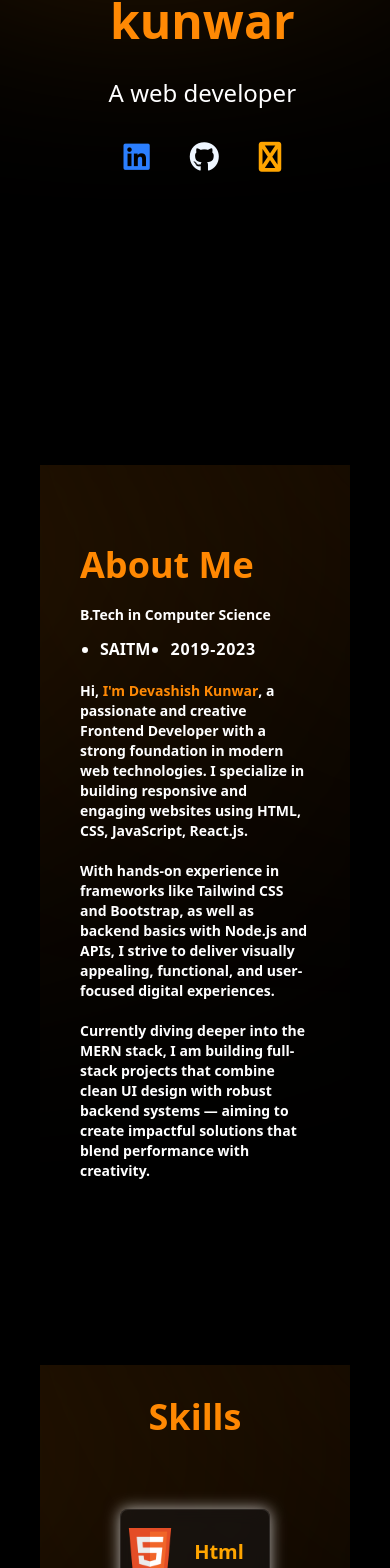
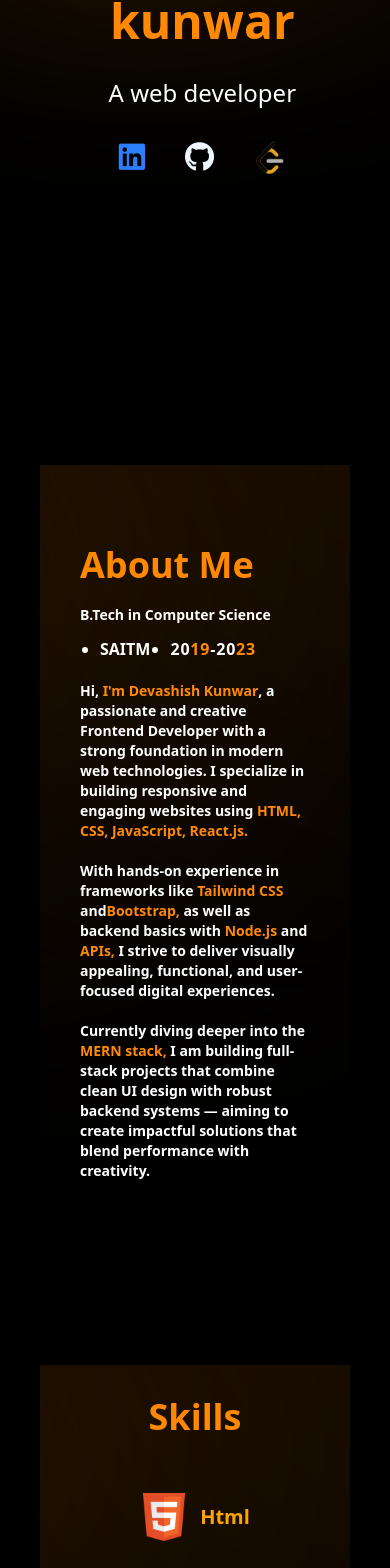
Before and after one commit to Dev05-24/Devashish-Portfolio, a React (Vite) app: page / in a window 390 px wide. Shown: the part 403-1971 px from the top of the page. Built offline with nearby package versions, Linux system fonts and the light colour scheme.

Commit message:
adjusted skills section

```diff
--- a/src/components/About.jsx
+++ b/src/components/About.jsx
@@ -26,7 +26,7 @@
             </li>
             <li>
               <a href="" className="tracking-wider">
-                2019-2023
+                20<span className="text-orange-400">19</span>-20<span className="text-orange-400">23</span>
               </a>
             </li>
           </ul>
@@ -40,19 +40,19 @@
           </span>
           , a passionate and creative Frontend Developer with a strong
           foundation in modern web technologies. I specialize in building
-          responsive and engaging websites using HTML, CSS, JavaScript,
-          React.js.
+          responsive and engaging websites using <span className="text-orange-400"> HTML, CSS, JavaScript,
+          React.js.</span>
         </p>
 
         <p>
-          With hands-on experience in frameworks like Tailwind CSS and
-          Bootstrap, as well as backend basics with Node.js and APIs, I strive
+          With hands-on experience in frameworks like <span className="text-orange-400"> Tailwind CSS</span> and
+          <span className="text-orange-400">Bootstrap,</span> as well as backend basics with <span className="text-orange-400">Node.js</span> and <span className="text-orange-400">APIs,</span> I strive
           to deliver visually appealing, functional, and user-focused digital
           experiences.
         </p>
 
         <p>
-          Currently diving deeper into the MERN stack, I am building full-stack
+          Currently diving deeper into the <span className="text-orange-400">MERN stack,</span> I am building full-stack
           projects that combine clean UI design with robust backend systems —
           aiming to create impactful solutions that blend performance with
           creativity.
--- a/src/components/Contact.jsx
+++ b/src/components/Contact.jsx
@@ -65,13 +65,19 @@
               href="https://www.linkedin.com/in/devashish-kunwar-533895177"
               target="_blank"
             >
-              <i className="fa-brands animate-bounce fa-linkedin text-3xl transition-transform transform hover:scale-110 text-blue-500"></i>
+              <i className="fa-brands animate-bounce fa-linkedin text-3xl transition-transform transform hover:scale-125 duration-300 text-blue-500"></i>
             </a>
             <a href="https://github.com/Dev05-24" target="_blank">
-              <i className="fa-brands text-blue-50 fa-github text-3xl animate-bounce transition-transform transform hover:scale-110"></i>
+              <i className="fa-brands text-blue-50 fa-github text-3xl animate-bounce transition-transform transform duration-300 hover:scale-125"></i>
             </a>
             <a href="https://leetcode.com/u/DEV0902/" target="_blank">
-              <i className="fa-brands fa-code text-3xl animate-bounce transition-transform transform hover:scale-110"></i>
+              <svg xmlns="http://www.w3.org/2000/svg" viewBox="0 0 100 100" className="w-8 h-8 fill-current text-orange-500 duration-300 text-3xl animate-bounce transition-transform transform hover:scale-125">
+                <svg xmlns="http://www.w3.org/2000/svg" viewBox="0 0 24 24" id="leetcode">
+                  <path fill="#B3B1B0" d="M22 14.355c0-.742-.564-1.346-1.26-1.346H10.676c-.696 0-1.26.604-1.26 1.346s.563 1.346 1.26 1.346H20.74c.696.001 1.26-.603 1.26-1.346z"></path>
+                  <path fill="#E7A41F" d="m3.482 18.187 4.313 4.361c.973.979 2.318 1.452 3.803 1.452 1.485 0 2.83-.512 3.805-1.494l2.588-2.637c.51-.514.492-1.365-.039-1.9-.531-.535-1.375-.553-1.884-.039l-2.676 2.607c-.462.467-1.102.662-1.809.662s-1.346-.195-1.81-.662l-4.298-4.363c-.463-.467-.696-1.15-.696-1.863 0-.713.233-1.357.696-1.824l4.285-4.38c.463-.467 1.116-.645 1.822-.645s1.346.195 1.809.662l2.676 2.606c.51.515 1.354.497 1.885-.038.531-.536.549-1.387.039-1.901l-2.588-2.636a4.994 4.994 0 0 0-2.392-1.33l-.034-.007 2.447-2.503c.512-.514.494-1.366-.037-1.901-.531-.535-1.376-.552-1.887-.038l-10.018 10.1C2.509 11.458 2 12.813 2 14.311c0 1.498.509 2.896 1.482 3.876z"></path>
+                  <path fill="#070706" d="M8.115 22.814a2.109 2.109 0 0 1-.474-.361c-1.327-1.333-2.66-2.66-3.984-3.997-1.989-2.008-2.302-4.937-.786-7.32a6 6 0 0 1 .839-1.004L13.333.489c.625-.626 1.498-.652 2.079-.067.56.563.527 1.455-.078 2.066-.769.776-1.539 1.55-2.309 2.325-.041.122-.14.2-.225.287-.863.876-1.75 1.729-2.601 2.618-.111.116-.262.186-.372.305-1.423 1.423-2.863 2.83-4.266 4.272-1.135 1.167-1.097 2.938.068 4.127 1.308 1.336 2.639 2.65 3.961 3.974.067.067.136.132.204.198.468.303.474 1.25.183 1.671-.321.465-.74.75-1.333.728-.199-.006-.363-.086-.529-.179z"></path>
+                </svg>
+              </svg>
             </a>
           </div>
         </div>
--- a/src/components/MainPage.jsx
+++ b/src/components/MainPage.jsx
@@ -1,6 +1,5 @@
 import { useEffect, useState } from "react";
-
-import { Download } from "lucide-react";
+// import { Download } from "lucide-react";
 
 const MainPage = () => {
   const [isVisible, setIsVisible] = useState(false);
@@ -48,13 +47,19 @@
               href="https://www.linkedin.com/in/devashish-kunwar-533895177"
               target="_blank"
             >
-              <i className="fa-brands animate-bounce fa-linkedin text-3xl transition-transform transform hover:scale-110 text-blue-500"></i>
+              <i className="fa-brands animate-bounce fa-linkedin text-3xl transition-transform transform duration-300 hover:scale-125 text-blue-500"></i>
             </a>
             <a href="https://github.com/Dev05-24" target="_blank">
-              <i className="fa-brands text-blue-50 fa-github text-3xl animate-bounce transition-transform transform hover:scale-110"></i>
+              <i className="fa-brands text-blue-50 fa-github text-3xl animate-bounce transition-transform duration-300 transform hover:scale-125"></i>
             </a>
             <a href="https://leetcode.com/u/DEV0902/" target="_blank">
-              <i className="fa-brands fa-code text-3xl animate-bounce transition-transform transform hover:scale-110"></i>
+              <svg xmlns="http://www.w3.org/2000/svg" viewBox="0 0 100 100" className="w-8 h-8 fill-current text-orange-500 duration-300 text-3xl animate-bounce transition-transform transform hover:scale-125">
+                <svg xmlns="http://www.w3.org/2000/svg" viewBox="0 0 24 24" id="leetcode">
+                  <path fill="#B3B1B0" d="M22 14.355c0-.742-.564-1.346-1.26-1.346H10.676c-.696 0-1.26.604-1.26 1.346s.563 1.346 1.26 1.346H20.74c.696.001 1.26-.603 1.26-1.346z"></path>
+                  <path fill="#E7A41F" d="m3.482 18.187 4.313 4.361c.973.979 2.318 1.452 3.803 1.452 1.485 0 2.83-.512 3.805-1.494l2.588-2.637c.51-.514.492-1.365-.039-1.9-.531-.535-1.375-.553-1.884-.039l-2.676 2.607c-.462.467-1.102.662-1.809.662s-1.346-.195-1.81-.662l-4.298-4.363c-.463-.467-.696-1.15-.696-1.863 0-.713.233-1.357.696-1.824l4.285-4.38c.463-.467 1.116-.645 1.822-.645s1.346.195 1.809.662l2.676 2.606c.51.515 1.354.497 1.885-.038.531-.536.549-1.387.039-1.901l-2.588-2.636a4.994 4.994 0 0 0-2.392-1.33l-.034-.007 2.447-2.503c.512-.514.494-1.366-.037-1.901-.531-.535-1.376-.552-1.887-.038l-10.018 10.1C2.509 11.458 2 12.813 2 14.311c0 1.498.509 2.896 1.482 3.876z"></path>
+                  <path fill="#070706" d="M8.115 22.814a2.109 2.109 0 0 1-.474-.361c-1.327-1.333-2.66-2.66-3.984-3.997-1.989-2.008-2.302-4.937-.786-7.32a6 6 0 0 1 .839-1.004L13.333.489c.625-.626 1.498-.652 2.079-.067.56.563.527 1.455-.078 2.066-.769.776-1.539 1.55-2.309 2.325-.041.122-.14.2-.225.287-.863.876-1.75 1.729-2.601 2.618-.111.116-.262.186-.372.305-1.423 1.423-2.863 2.83-4.266 4.272-1.135 1.167-1.097 2.938.068 4.127 1.308 1.336 2.639 2.65 3.961 3.974.067.067.136.132.204.198.468.303.474 1.25.183 1.671-.321.465-.74.75-1.333.728-.199-.006-.363-.086-.529-.179z"></path>
+                </svg>
+              </svg>
             </a>
           </div>
         </div>
--- a/src/components/Sklls.jsx
+++ b/src/components/Sklls.jsx
@@ -22,45 +22,32 @@
           <h1 className="text-4xl lg:text-5xl text-orange-400 font-extrabold my-8 text-center transform transition-all duration-500 hover:scale-105">
           Skills
         </h1>
-        <div
-            className="
-    absolute rounded-full bg-orange-400
-    h-64 w-48
-    -top-10 -left-45
-    md:h-72 md:w-[22rem] md:-top-40 md:-left-70
-    lg:h-[15rem] lg:w-[32rem] lg:-top-40 lg:-left-120
-    xl:h-[19rem] xl:w-[34rem] xl:-top-30 xl:-left-100
-    backdrop-blur-3xl
-  "
+            <div
+              className="absolute rounded-full bg-orange-400 h-64 w-48 -top-10 -left-45 md:h-72 md:w-[22rem] md:-top-40 md:-left-70 lg:h-[15rem] lg:w-[32rem] lg:-top-40 lg:-left-120
+                      xl:h-[19rem] xl:w-[34rem] xl:-top-30 xl:-left-100 backdrop-blur-3xl"
             style={{ filter: "blur(200px)" }}
           ></div>
           <div
-            className="
-    absolute rounded-full bg-orange-400
-    h-40 w-48
-    -top-30 -right-40
-    md:h-72 md:w-[22rem] md:-top-40 md:-right-70
-    lg:h-[15rem] lg:w-[32rem] lg:-top-40 lg:-right-120
-    xl:h-[19rem] xl:w-[34rem] xl:-top-70 xl:-right-90
-    backdrop-blur-3xl
-  "
+            className="absolute rounded-full bg-orange-400 h-40 w-48 -top-30 -right-40 md:h-72 md:w-[22rem] md:-top-40 md:-right-70 lg:h-[15rem] lg:w-[32rem] lg:-top-40 lg:-right-120
+                      xl:h-[19rem] xl:w-[34rem] xl:-top-70 xl:-right-90 backdrop-blur-3xl"
             style={{ filter: "blur(200px)" }}
           ></div>
 
-        <div className="grid grid-cols-1 sm:grid-cols-2 md:grid-cols-3 lg:grid-cols-4 gap-20 p-10 relative overflow-hidden">
+        <div className="grid grid-cols-1 sm:grid-cols-2 md:grid-cols-3 lg:grid-cols-4 p-3 gap-10 relative overflow-hidden bg-red-40 place-items-center place-content-center">
 
           {cardsData.map((card) => (
             <div
-              className="p-2 rounded-lg flex items-center justify-center cursor-pointer overflow-hidden hover:scale-105 hover:bg-gray-50 shadow-[0px_0px_15px_rgba(255,255,255,0.7)] hover:text-black font-bold
-              bg-zinc-900/50 backdrop-blur-sm  transform transition-all duration-500 hover:shadow-[0_0_25px_rgba(255,255,255,0.1)] border border-white/10"
+              // className="rounded-lg flex cursor-pointer bg-green-300 overflow-hidden hover:scale-105 hover:bg-gray-50 shadow-[0px_0px_15px_rgba(255,255,255,0.7)] hover:text-black font-bold
+              //  backdrop-blur-sm transform transition-all duration-500 hover:shadow-[0_0_25px_rgba(255,255,255,0.1)] border border-white/10"
+              className=" flex lg:flex-col px-3 py-3 items-center rounded-xl w-full justify-center gap-3"
             >
               <img
-                className="h-12 object-cover"
+                className="h-12 object-cover hover:scale-125 duration-300 ease-in-out hover:animate-bounce cursor-pointer"
                 src={card.img}
                 alt={card.title}
               />
-              <div className="p-5">
-                <h2 className="text-xl">{card.title}</h2>
+              <div className="">
+                <h2 className="text-xl font-bold">{card.title}</h2>
               </div>
             </div>
           ))}
```
Also changed, not shown: 1 other file (tests, documents, lock files or other folders).
